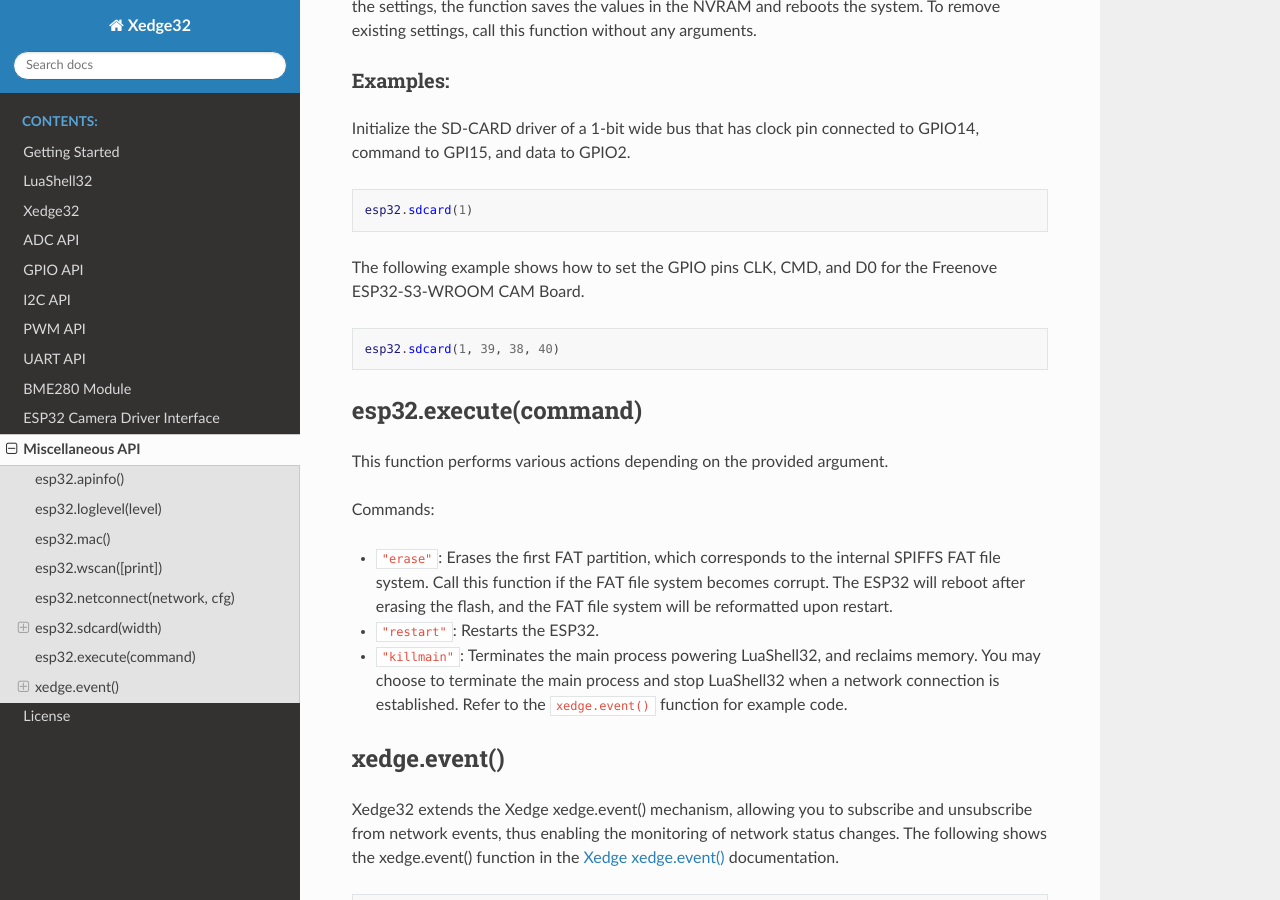
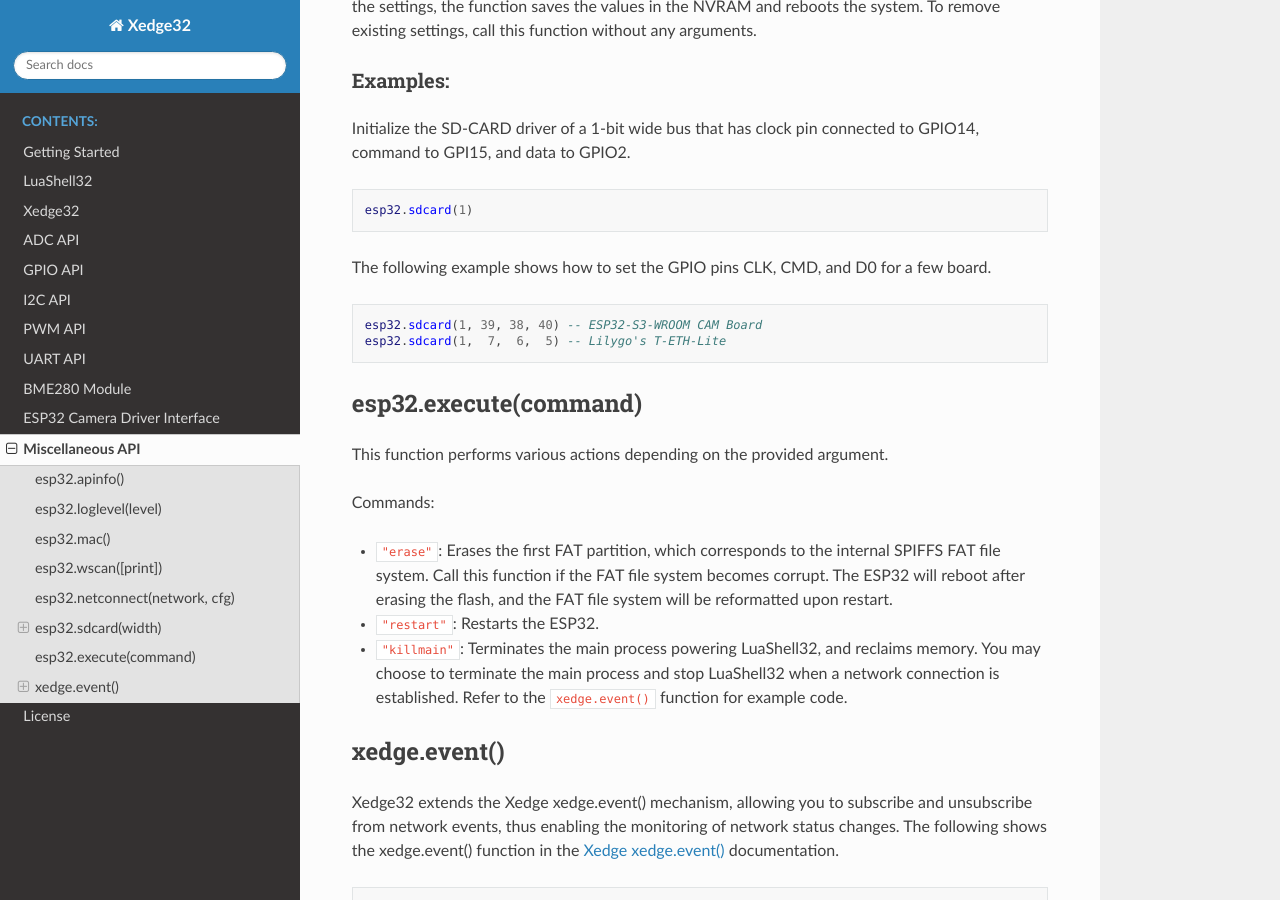
Before and after one commit to RealTimeLogic/Xedge32, a Sphinx documentation site: the page built from doc/source/misc.rst, in a window 1280 px wide and 900 px high, scrolled down 3636 px. Built offline with Sphinx 7.4.7 and the Read the Docs theme 2.0.0, drawn with Linux system fonts in a browser that asks for light colours.

Commit message:
Update misc.rst

```diff
--- a/doc/source/misc.rst
+++ b/doc/source/misc.rst
@@ -154,11 +154,12 @@
 
    esp32.sdcard(1)
 
-The following example shows how to set the GPIO pins CLK, CMD, and D0 for the Freenove ESP32-S3-WROOM CAM Board.
+The following example shows how to set the GPIO pins CLK, CMD, and D0 for a few board.
 
 .. code-block:: lua
 
-   esp32.sdcard(1, 39, 38, 40)
+   esp32.sdcard(1, 39, 38, 40) -- ESP32-S3-WROOM CAM Board
+   esp32.sdcard(1,  7,  6,  5) -- Lilygo's T-ETH-Lite
 
 
 esp32.execute(command)
```
